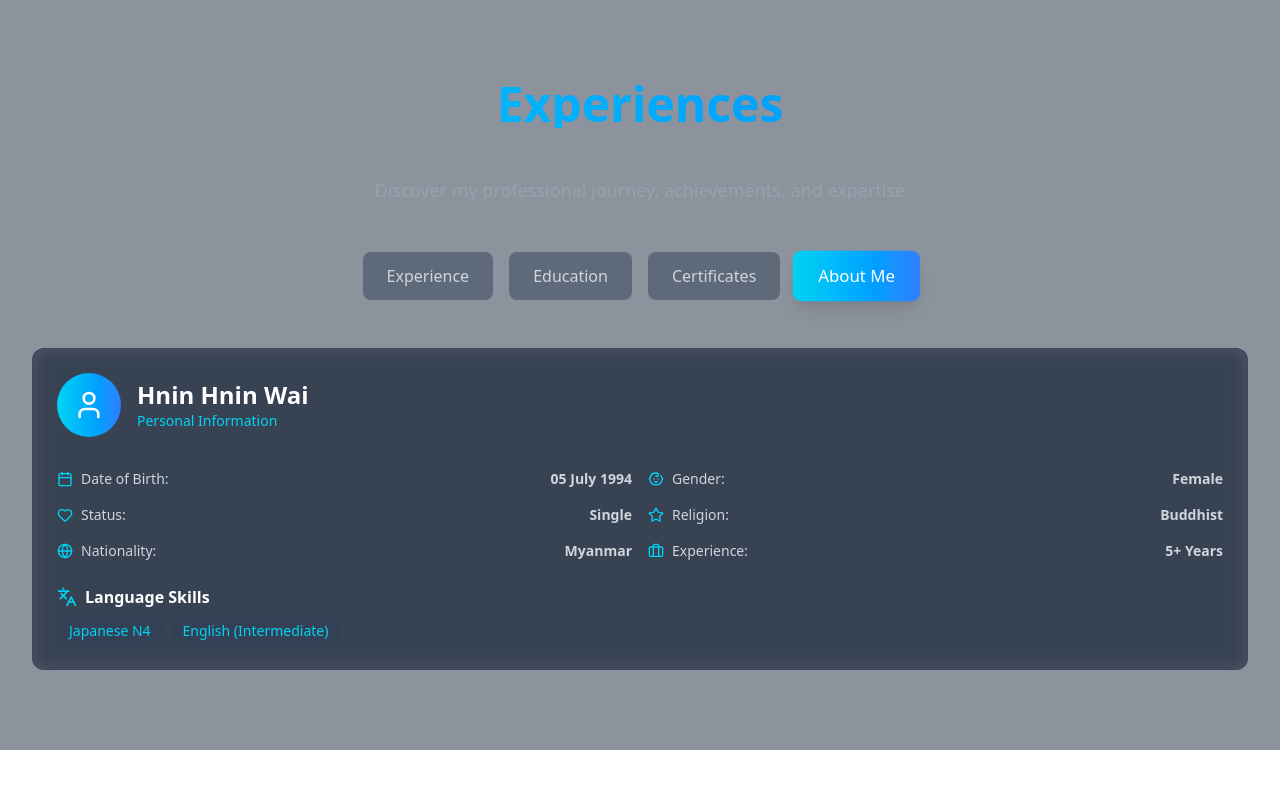
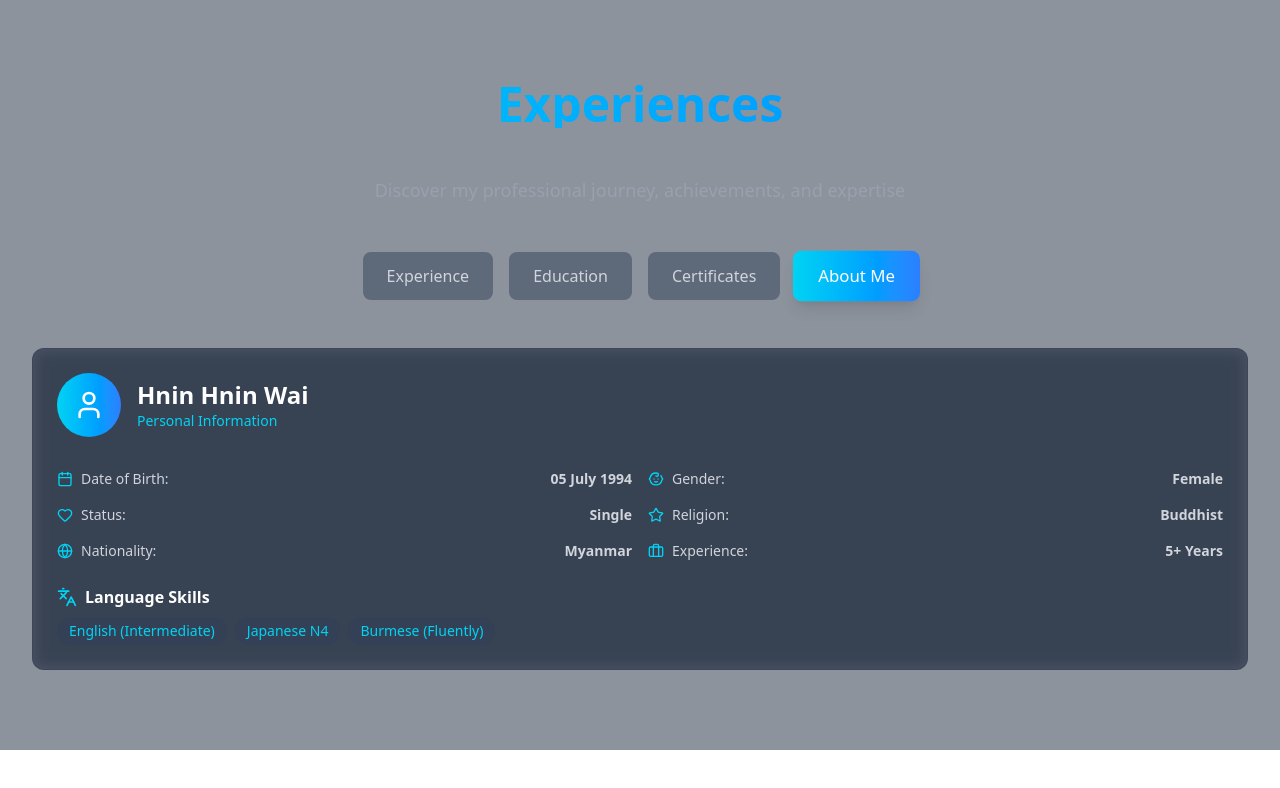
Before and after one commit to shwehnin/my_portfolio, a Next.js app: page /experience in a window 1280 px wide. Both pictures are taken after a click on the button "About Me". Shown: the top 788 px of the page. Built offline with nearby package versions, Linux system fonts and the light colour scheme.

Commit message:
add about card

```diff
--- a/app/components/about_card.tsx
+++ b/app/components/about_card.tsx
@@ -20,7 +20,7 @@ const AboutCard = () => {
     religion: "Buddhist",
     nationality: "Myanmar",
     experience: "5+ Years",
-    languages: ["Japanese N4", "English (Intermediate)"],
+    languages: ["English (Intermediate)", "Japanese N4", "Burmese (Fluently)"],
   };
 
   return (
```
